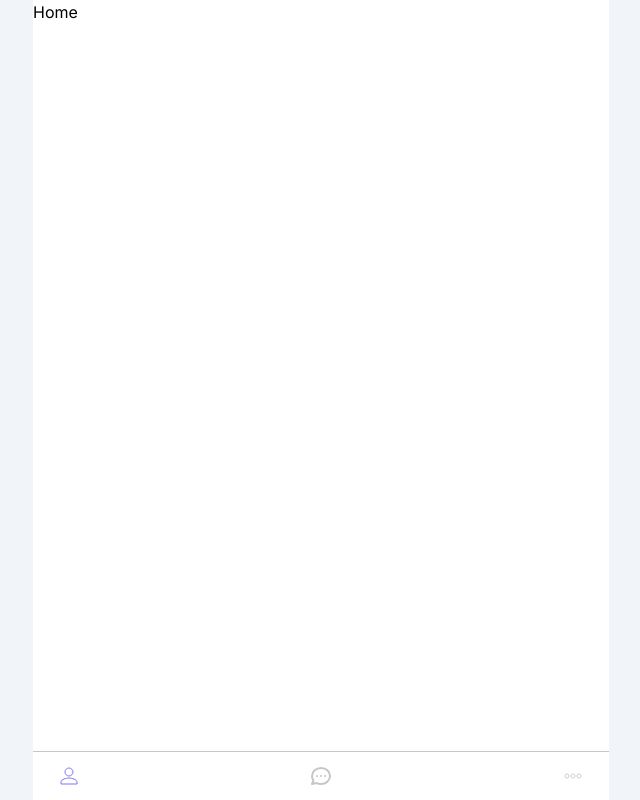
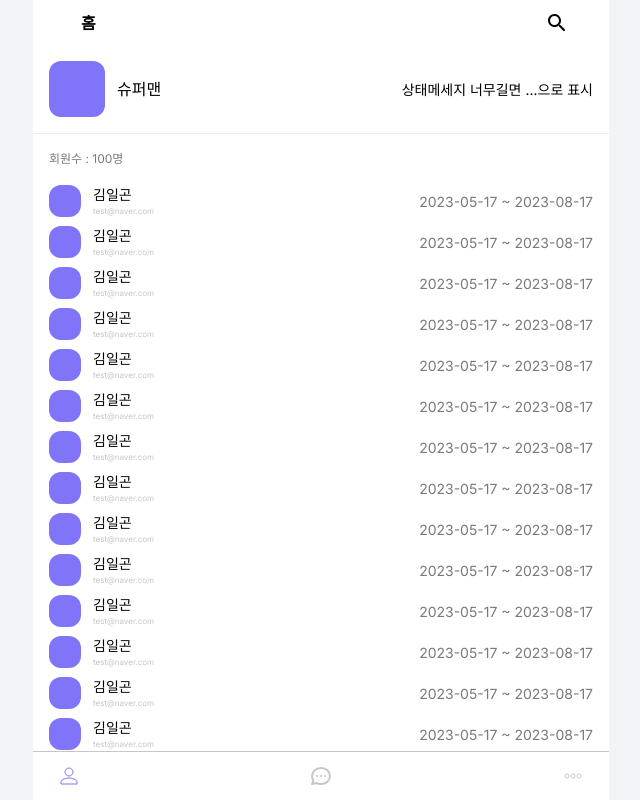
Before and after one commit to Pocket-PT/frontend-repo, a Next.js app: page / in a window 1280 px wide. Shown: the whole page, without its empty margins (319-959 px from the left). Built offline with nearby package versions, Linux system fonts and the light colour scheme.

Commit message:
feat: Header, Profile 컴포넌트 생성

```diff
--- /dev/null
+++ b/src/app/[id]/page.tsx
@@ -0,0 +1,11 @@
+const ProfilePage = () => {
+  return (
+    <div className="flex flex-col items-center w-full h-full p-10 bg-lightGray">
+      <div className="w-12 h-12 mx-auto rounded-xl bg-mainPurple" />
+      <div>김일곤</div>
+      <div>회원 프로필 정보 : 추후논의</div>
+    </div>
+  );
+};
+
+export default ProfilePage;
--- a/src/app/chats/layout.tsx
+++ b/src/app/chats/layout.tsx
@@ -15,44 +15,8 @@ const ChatLayout = ({ children }: PropsWithChildren) => {
   const router = useRouter();
   console.log(pathname);
 
-  const canGoBack = pathname !== ('/chats' || '/' || 'profile');
-
-  const onClick = () => {
-    router.back();
-  };
-
   return (
-    <div className="w-full h-screen max-w-xl mx-auto bg-white">
-      <div className="w-full h-[45px] flex flex-row items-center">
-        <div className="fixed top-0 flex items-center justify-center w-full h-12 max-w-xl">
-          {canGoBack ? (
-            <button onClick={onClick} className="absolute left-4">
-              <svg
-                className="w-6 h-6"
-                fill="none"
-                stroke="currentColor"
-                viewBox="0 0 24 24"
-                xmlns="http://www.w3.org/2000/svg"
-              >
-                <path
-                  strokeLinecap="round"
-                  strokeLinejoin="round"
-                  strokeWidth="2"
-                  d="M15 19l-7-7 7-7"
-                ></path>
-              </svg>
-            </button>
-          ) : null}
-        </div>
-        <div className="text-black text-[16px] w-full font-bold flex flex-row px-12">
-          {pathname !== '/chats' ? pathname.replace('/chats/', '') : '채팅'}
-        </div>
-        <div className="pr-10">
-          <SearchIcon fill="#000000" />
-        </div>
-      </div>
-      {children}
-    </div>
+    <div className="w-full h-screen max-w-xl mx-auto bg-white">{children}</div>
   );
 };
 export default ChatLayout;
--- a/src/app/chats/page.tsx
+++ b/src/app/chats/page.tsx
@@ -4,8 +4,20 @@ import PersonIcon from '../../../public/icons/PersonIcon';
 import DMList from '@/components/DMList';
 import Footer from '@/components/Footer';
 
-const ChatPage = () => {
+const ChatPage = async () => {
   const testList: number[] = [1, 2, 3, 4, 5, 6, 7, 8, 9];
+  const userData = await fetch('http://localhost:3095/api/users', {
+    method: 'GET',
+    headers: {
+      'Content-Type': 'application/json',
+    },
+  })
+    .then((res) => res.json())
+    .then((res) => {
+      console.log(res);
+    })
+    .catch((error) => console.log(error));
+  console.log('userData:', userData);
   return (
     <div className="w-full">
       {testList.map((item) => (
--- a/src/app/layout.tsx
+++ b/src/app/layout.tsx
@@ -1,6 +1,7 @@
 import Footer from '@/components/Footer';
 import './globals.css';
 import { Inter } from 'next/font/google';
+import Header from '@/components/Header';
 
 const inter = Inter({ subsets: ['latin'] });
 
@@ -17,7 +18,8 @@ export default function RootLayout({
   return (
     <html lang="en">
       <body className={inter.className}>
-        <div className="w-full h-screen max-w-xl mx-auto bg-white">
+        <div className="w-full h-screen max-w-xl mx-auto overflow-hidden bg-white">
+          <Header />
           {children}
         </div>
       </body>
--- /dev/null
+++ b/src/app/myprofile/page.tsx
@@ -0,0 +1,24 @@
+const MyProfilePage = () => {
+  return (
+    <div>
+      <div className="flex flex-col items-center justify-center">
+        <div className="w-12 h-12 mx-auto mt-6 bg-mainPurple rounded-xl"></div>
+        <div>슈퍼맨</div>
+        <div>test@1234</div>
+        <div>상태메시지 너무길면 ...으로 표시</div>
+      </div>
+      <div className="relative flex flex-row mb-8">
+        <div className="absolute left-[37%]">이름</div>
+        <div className="absolute left-[55%] border border-r-500">김일곤</div>
+      </div>
+      <div className="relative flex flex-row">
+        <div className="absolute left-[37%]">생년월일</div>
+        <div className="absolute left-[55%] border border-r-500">
+          1111-11-11
+        </div>
+      </div>
+    </div>
+  );
+};
+
+export default MyProfilePage;
--- a/src/app/page.tsx
+++ b/src/app/page.tsx
@@ -1,9 +1,34 @@
+'use client';
+
 import Footer from '@/components/Footer';
+import MyProfile from '@/components/MyProfile';
+import Profile from '@/components/Profile';
+import Link from 'next/link';
+import { useRef } from 'react';
+import { Scrollbars } from 'react-custom-scrollbars-2';
 
 export default function Home() {
+  const customerList = Array.from({ length: 100 }, (v, i) => i + 1);
+  const scrollbarRef = useRef(null);
+  const onScroll = () => {};
+  console.log(window.innerHeight, window.outerHeight);
   return (
-    <div>
-      <h1>Home</h1>
+    <div className="mt-4">
+      <MyProfile />
+      <div className="w-full h-[1px] mt-4 mb-4 bg-lightGray"></div>
+      <div className="ml-4 text-[12px] text-darkGray mb-4">
+        회원수 : {customerList.length}명
+      </div>
+      <Scrollbars autoHeight autoHeightMin="73vh" autoHide>
+        {customerList.map((customer) => (
+          <Link key={customer} href={`/${customer}`}>
+            <div key={customer} className="flex flex-row mb-2">
+              <Profile />
+              {/* {customer} */}
+            </div>
+          </Link>
+        ))}
+      </Scrollbars>
       <Footer />
     </div>
   );
--- a/src/components/Footer.tsx
+++ b/src/components/Footer.tsx
@@ -8,7 +8,7 @@ const Footer = () => {
   const pathname = usePathname();
   console.log(pathname);
   return (
-    <nav className="box-border fixed bottom-0 flex items-center justify-between w-full max-w-xl p-6 text-gray-800 border-t max-h-4 bg-w hite border-gray">
+    <nav className="box-border fixed bottom-0 flex items-center justify-between w-full max-w-xl p-6 text-gray-800 bg-white border-t max-h-4 bg-w hite border-gray">
       <Link href="/">
         <div className="flex flex-col items-center space-y-2 hover:text-dark group">
           <svg
@@ -65,7 +65,7 @@ const Footer = () => {
           </span> */}
         </div>
       </Link>
-      <Link href="/profile" passHref>
+      <Link href="/myprofile" passHref>
         <div className="flex flex-col items-center space-y-2 text-orange-500 group">
           <svg
             className={
--- /dev/null
+++ b/src/components/Header.tsx
@@ -0,0 +1,53 @@
+'use client';
+
+import { usePathname, useRouter } from 'next/navigation';
+import SearchIcon from '../../public/icons/SearchIcon';
+import { headerTitle } from '@/utils/headerTitle';
+
+const Header = () => {
+  const pathname = usePathname();
+  const router = useRouter();
+  console.log(pathname);
+
+  const canGoBack = !(
+    pathname === '/' ||
+    pathname === '/chats' ||
+    pathname === 'profile'
+  );
+
+  const onClick = () => {
+    router.back();
+  };
+  return (
+    <div className="w-full h-[45px] flex flex-row items-center">
+      <div className="fixed top-0 flex items-center justify-center w-full h-12 max-w-xl">
+        {canGoBack ? (
+          <button onClick={onClick} className="absolute left-4">
+            <svg
+              className="w-6 h-6"
+              fill="none"
+              stroke="currentColor"
+              viewBox="0 0 24 24"
+              xmlns="http://www.w3.org/2000/svg"
+            >
+              <path
+                strokeLinecap="round"
+                strokeLinejoin="round"
+                strokeWidth="2"
+                d="M15 19l-7-7 7-7"
+              ></path>
+            </svg>
+          </button>
+        ) : null}
+      </div>
+      <div className="text-black text-[16px] w-full font-bold flex flex-row px-12">
+        {headerTitle(pathname)}
+      </div>
+      <div className="pr-10">
+        <SearchIcon fill="#000000" />
+      </div>
+    </div>
+  );
+};
+
+export default Header;
--- /dev/null
+++ b/src/components/MyProfile.tsx
@@ -0,0 +1,17 @@
+const MyProfile = () => {
+  return (
+    <div className="relative flex items-center w-full h-auto px-4 hover:bg-hoverGray hover:cursor-pointer">
+      <div className="flex items-center justify-between w-14 h-14 rounded-xl bg-mainPurple" />
+      <div className="flex flex-row">
+        <div className="flex flex-col ml-3">
+          <div className="">슈퍼맨</div>
+        </div>
+        <div className="absolute transform -translate-y-1/2 top-1/2 right-4 text-[14px]">
+          상태메세지 너무길면 ...으로 표시
+        </div>
+      </div>
+    </div>
+  );
+};
+
+export default MyProfile;
--- /dev/null
+++ b/src/components/Profile.tsx
@@ -0,0 +1,18 @@
+const Profile = () => {
+  return (
+    <div className="relative flex items-center w-full h-auto px-4 hover:bg-hoverGray hover:cursor-pointer">
+      <div className="flex items-center justify-between w-8 h-8 rounded-xl bg-mainPurple" />
+      <div className="flex flex-row">
+        <div className="flex flex-col ml-3">
+          <div className="text-[14px]">김일곤</div>
+          <div className="text-[8px] text-gray">test@naver.com</div>
+        </div>
+        <div className="absolute transform -translate-y-1/2 top-1/2 right-4 text-[14px] text-darkGray">
+          2023-05-17 ~ 2023-08-17
+        </div>
+      </div>
+    </div>
+  );
+};
+
+export default Profile;
--- /dev/null
+++ b/src/utils/headerTitle.ts
@@ -0,0 +1,6 @@
+export const headerTitle = (pathname: string) => {
+  if (pathname === '/') return '홈';
+  if (pathname === '/chats') return '채팅';
+  if (pathname === '/profile') return '프로필';
+  else return pathname.replace('/chats/', '');
+};
```
